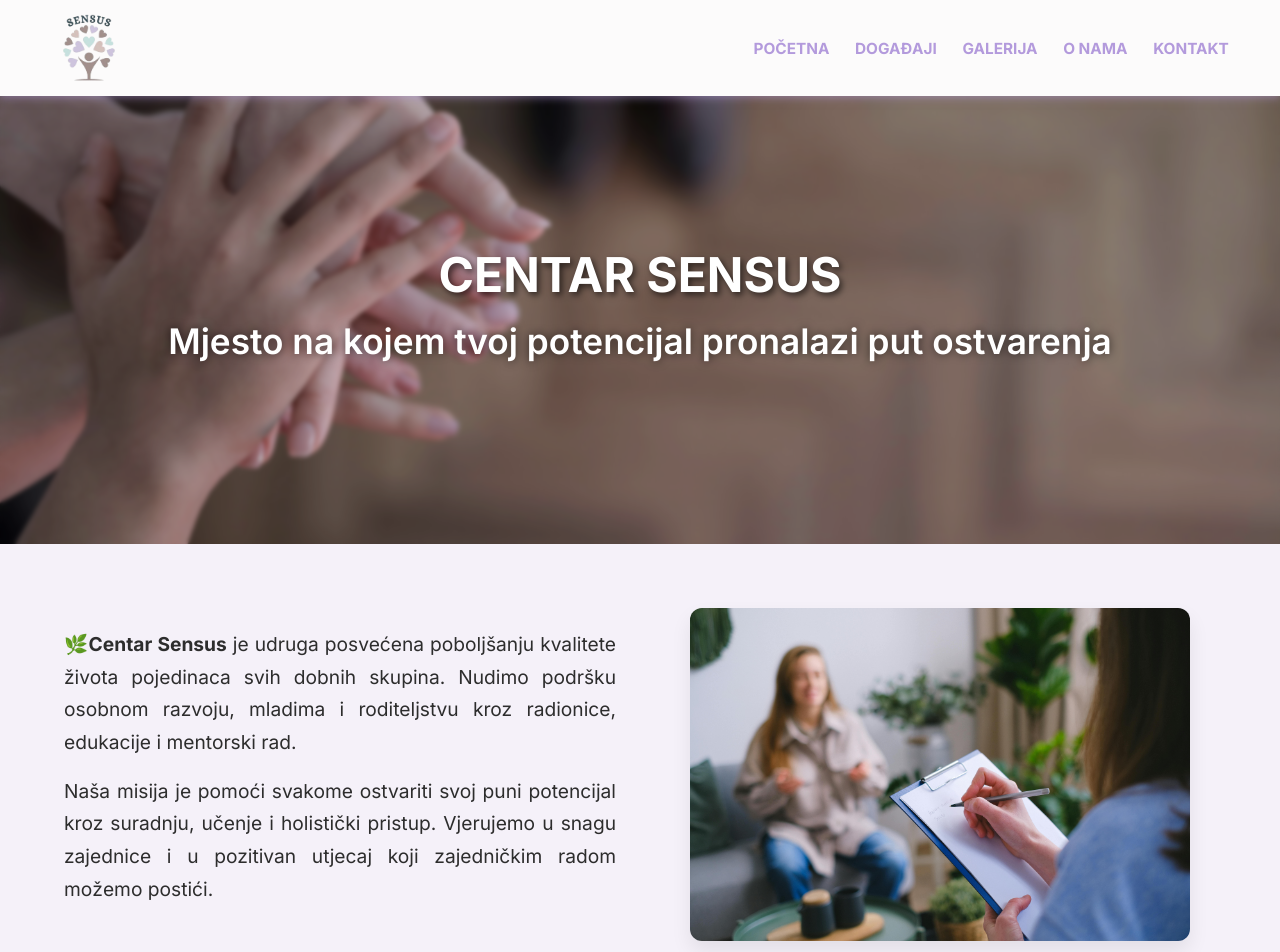
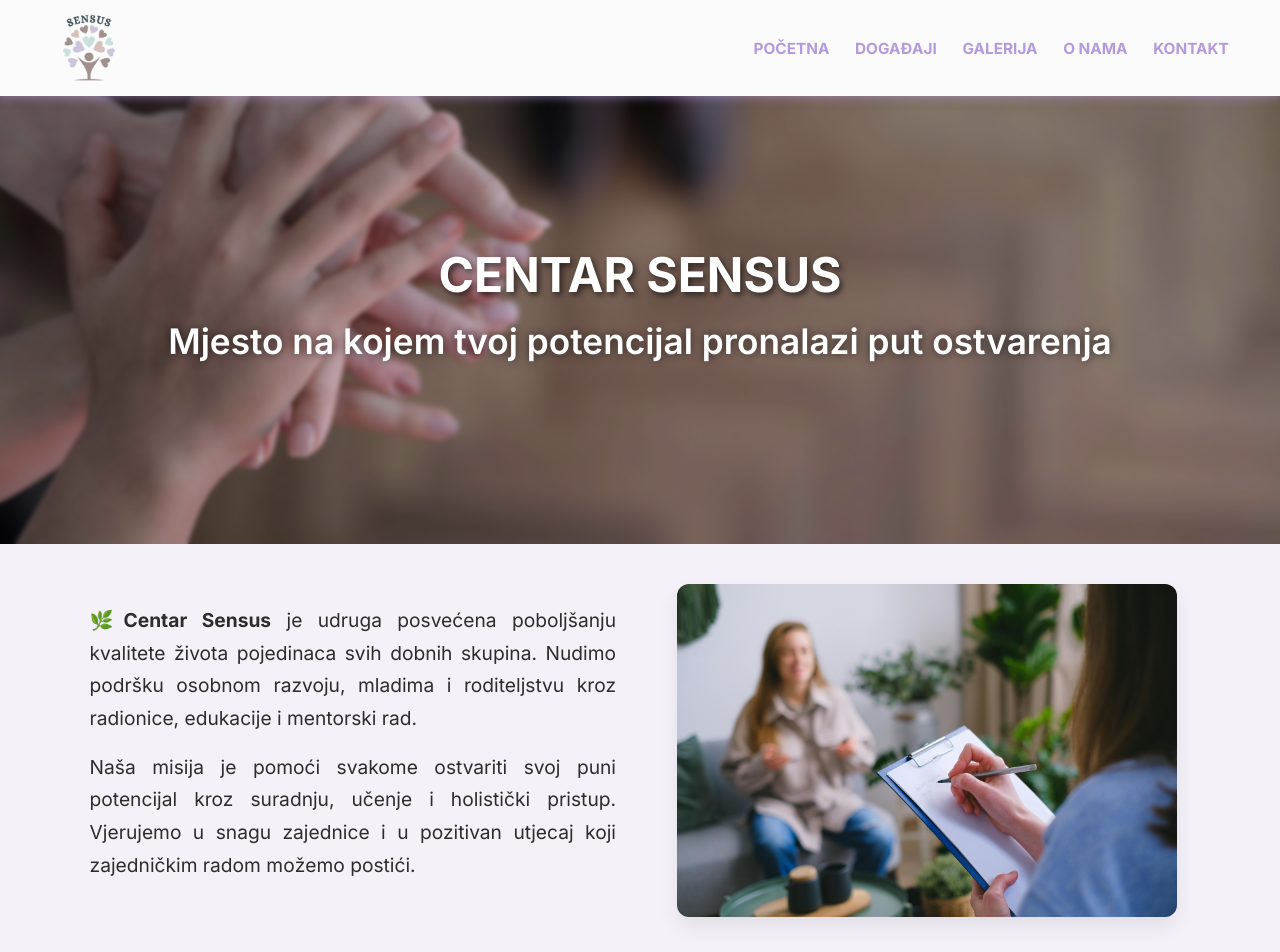
Before and after one commit to hanamiskic/centar-sensus-app, an Angular app: page / in a window 1280 px wide. Shown: the top 952 px of the page. Built offline with nearby package versions, Linux system fonts and the light colour scheme.

Commit message:
minor UI changes

```diff
--- a/src/app/pages/galerija/galerija.component.html
+++ b/src/app/pages/galerija/galerija.component.html
@@ -1,4 +1,4 @@
-<h1 class ="gallery-header"> 📸 GALERIJA</h1>
+<h1 class ="gallery-header"> 📸 Galerija</h1>
 <div class="grid">
   <div class="item" *ngFor="let img of images; let i = index">
     <img [src]="img" alt="Slika" (click)="openModal(i)" />
--- a/src/app/pages/home/home.component.css
+++ b/src/app/pages/home/home.component.css
@@ -215,7 +215,7 @@
 
 .about-section-modern {
   background-color: #f5f1f9;
-  padding: 8vh 5vw;
+  padding: 5vh 7vw;
   color: #2d2d2d;
 }
 
--- a/src/app/pages/onama/onama.component.css
+++ b/src/app/pages/onama/onama.component.css
@@ -54,6 +54,11 @@
 }
 
 @media (max-width: 700px) {
+
+  .about-section {
+    padding: 1rem 5vw;
+  }
+
   .section-block {
     padding: 1rem;
   }
```
